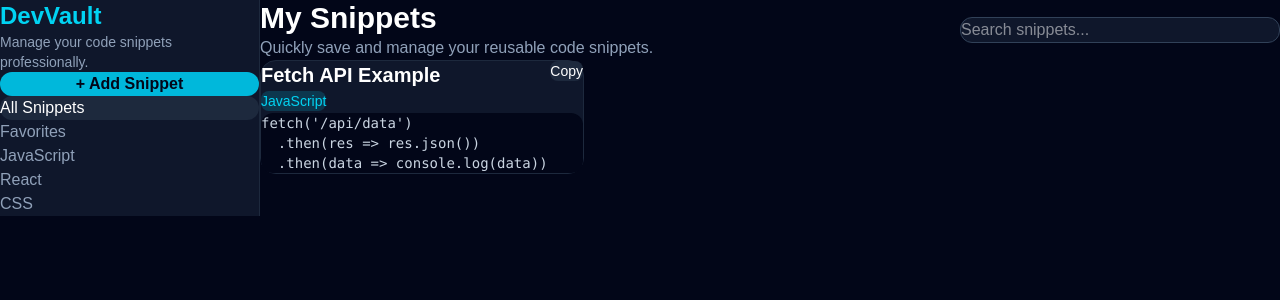
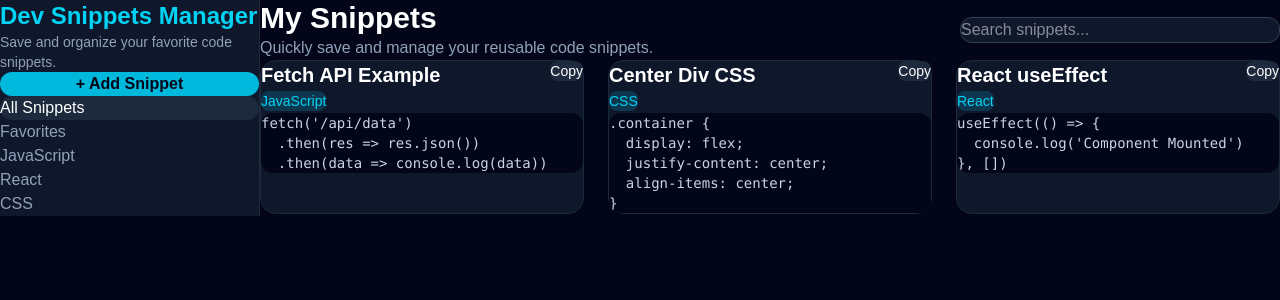
Before and after one commit to djabranemmd/dev-snippets-manager, a React (Vite) app: page / in a window 1280 px wide. Shown: the top 300 px of the page. Built offline with nearby package versions, Linux system fonts and the light colour scheme.

Commit message:
Add Components and data + make some files importent

```diff
--- a/src/App.jsx
+++ b/src/App.jsx
@@ -1,97 +1,23 @@
+import Sidebar from './components/Sidebar'
+import Header from './components/Header'
+import SnippetsGrid from './components/SnippetsGrid'
+
+import snippets from './data/snippets'
+
 function App() {
   return (
     <div className="min-h-screen bg-slate-950 text-white">
+
       <div className="flex">
 
-        {/* Sidebar */}
-        <aside className="w-[260px] border-r border-slate-800 bg-slate-900 p-6">
-          <h1 className="text-2xl font-bold text-cyan-400">
-            DevVault
-          </h1>
+        <Sidebar />
 
-          <p className="mt-2 text-sm text-slate-400">
-            Manage your code snippets professionally.
-          </p>
-
-          <button className="mt-6 w-full rounded-xl bg-cyan-500 px-4 py-3 font-semibold text-slate-950 transition hover:bg-cyan-400">
-            + Add Snippet
-          </button>
-
-          <div className="mt-10 space-y-3">
-            <button className="w-full rounded-xl bg-slate-800 px-4 py-3 text-left transition hover:bg-slate-700">
-              All Snippets
-            </button>
-
-            <button className="w-full rounded-xl px-4 py-3 text-left text-slate-400 transition hover:bg-slate-800 hover:text-white">
-              Favorites
-            </button>
-
-            <button className="w-full rounded-xl px-4 py-3 text-left text-slate-400 transition hover:bg-slate-800 hover:text-white">
-              JavaScript
-            </button>
-
-            <button className="w-full rounded-xl px-4 py-3 text-left text-slate-400 transition hover:bg-slate-800 hover:text-white">
-              React
-            </button>
-
-            <button className="w-full rounded-xl px-4 py-3 text-left text-slate-400 transition hover:bg-slate-800 hover:text-white">
-              CSS
-            </button>
-          </div>
-        </aside>
-
-        {/* Main Content */}
         <main className="flex-1 p-8">
 
-          {/* Topbar */}
-          <div className="flex items-center justify-between gap-4">
-            <div>
-              <h2 className="text-3xl font-bold">
-                My Snippets
-              </h2>
+          <Header />
 
-              <p className="mt-2 text-slate-400">
-                Quickly save and manage your reusable code snippets.
-              </p>
-            </div>
+          <SnippetsGrid snippets={snippets} />
 
-            <input
-              type="text"
-              placeholder="Search snippets..."
-              className="w-[320px] rounded-xl border border-slate-700 bg-slate-900 px-4 py-3 outline-none transition focus:border-cyan-400"
-            />
-          </div>
-
-          {/* Snippets Grid */}
-          <div className="mt-10 grid grid-cols-1 gap-6 md:grid-cols-2 xl:grid-cols-3">
-
-            {/* Card */}
-            <div className="rounded-2xl border border-slate-800 bg-slate-900 p-5 transition hover:border-cyan-500">
-
-              <div className="flex items-start justify-between">
-                <div>
-                  <h3 className="text-xl font-semibold">
-                    Fetch API Example
-                  </h3>
-
-                  <span className="mt-2 inline-block rounded-lg bg-cyan-500/20 px-3 py-1 text-sm text-cyan-400">
-                    JavaScript
-                  </span>
-                </div>
-
-                <button className="rounded-lg bg-slate-800 px-3 py-2 text-sm transition hover:bg-slate-700">
-                  Copy
-                </button>
-              </div>
-
-              <pre className="mt-5 overflow-x-auto rounded-xl bg-slate-950 p-4 text-sm text-slate-300">
-{`fetch('/api/data')
-  .then(res => res.json())
-  .then(data => console.log(data))`}
-              </pre>
-            </div>
-
-          </div>
         </main>
       </div>
     </div>
--- /dev/null
+++ b/src/components/Header.jsx
@@ -0,0 +1,24 @@
+function Header() {
+  return (
+    <div className="flex items-center justify-between gap-4">
+
+      <div>
+        <h2 className="text-3xl font-bold">
+          My Snippets
+        </h2>
+
+        <p className="mt-2 text-slate-400">
+          Quickly save and manage your reusable code snippets.
+        </p>
+      </div>
+
+      <input
+        type="text"
+        placeholder="Search snippets..."
+        className="w-[320px] rounded-xl border border-slate-700 bg-slate-900 px-4 py-3 outline-none transition focus:border-cyan-400"
+      />
+    </div>
+  )
+}
+
+export default Header
--- /dev/null
+++ b/src/components/Sidebar.jsx
@@ -0,0 +1,44 @@
+function Sidebar() {
+  return (
+    <aside className="w-[260px] border-r border-slate-800 bg-slate-900 p-6">
+
+      <h1 className="text-2xl font-bold text-cyan-400">
+        Dev Snippets Manager
+      </h1>
+
+      <p className="mt-2 text-sm text-slate-400">
+        Save and organize your favorite code snippets.
+      </p>
+
+      <button className="mt-6 w-full rounded-xl bg-cyan-500 px-4 py-3 font-semibold text-slate-950 transition hover:bg-cyan-400">
+        + Add Snippet
+      </button>
+
+      <div className="mt-10 space-y-3">
+
+        <button className="w-full rounded-xl bg-slate-800 px-4 py-3 text-left transition hover:bg-slate-700">
+          All Snippets
+        </button>
+
+        <button className="w-full rounded-xl px-4 py-3 text-left text-slate-400 transition hover:bg-slate-800 hover:text-white">
+          Favorites
+        </button>
+
+        <button className="w-full rounded-xl px-4 py-3 text-left text-slate-400 transition hover:bg-slate-800 hover:text-white">
+          JavaScript
+        </button>
+
+        <button className="w-full rounded-xl px-4 py-3 text-left text-slate-400 transition hover:bg-slate-800 hover:text-white">
+          React
+        </button>
+
+        <button className="w-full rounded-xl px-4 py-3 text-left text-slate-400 transition hover:bg-slate-800 hover:text-white">
+          CSS
+        </button>
+
+      </div>
+    </aside>
+  )
+}
+
+export default Sidebar
--- /dev/null
+++ b/src/components/SnippetCard.jsx
@@ -0,0 +1,31 @@
+function SnippetCard({ snippet }) {
+  return (
+    <div className="rounded-2xl border border-slate-800 bg-slate-900 p-5 transition hover:border-cyan-500">
+
+      <div className="flex items-start justify-between">
+
+        <div>
+          <h3 className="text-xl font-semibold">
+            {snippet.title}
+          </h3>
+
+          <span className="mt-2 inline-block rounded-lg bg-cyan-500/20 px-3 py-1 text-sm text-cyan-400">
+            {snippet.language}
+          </span>
+        </div>
+
+        <button className="rounded-lg bg-slate-800 px-3 py-2 text-sm transition hover:bg-slate-700">
+          Copy
+        </button>
+      </div>
+
+      <pre className="mt-5 overflow-x-auto rounded-xl bg-slate-950 p-4 text-sm text-slate-300">
+        <code>
+          {snippet.code}
+        </code>
+      </pre>
+    </div>
+  )
+}
+
+export default SnippetCard
--- /dev/null
+++ b/src/components/SnippetsGrid.jsx
@@ -0,0 +1,17 @@
+import SnippetCard from './SnippetCard'
+
+function SnippetsGrid({ snippets }) {
+  return (
+    <div className="mt-10 grid grid-cols-1 gap-6 md:grid-cols-2 xl:grid-cols-3">
+
+      {snippets.map((snippet) => (
+        <SnippetCard
+          key={snippet.id}
+          snippet={snippet}
+        />
+      ))}
+    </div>
+  )
+}
+
+export default SnippetsGrid
--- /dev/null
+++ b/src/data/snippets.js
@@ -0,0 +1,32 @@
+const snippets = [
+  {
+    id: 1,
+    title: "Fetch API Example",
+    language: "JavaScript",
+    code: `fetch('/api/data')
+  .then(res => res.json())
+  .then(data => console.log(data))`,
+  },
+
+  {
+    id: 2,
+    title: "Center Div CSS",
+    language: "CSS",
+    code: `.container {
+  display: flex;
+  justify-content: center;
+  align-items: center;
+}`,
+  },
+
+  {
+    id: 3,
+    title: "React useEffect",
+    language: "React",
+    code: `useEffect(() => {
+  console.log('Component Mounted')
+}, [])`,
+  },
+];
+
+export default snippets;
```
